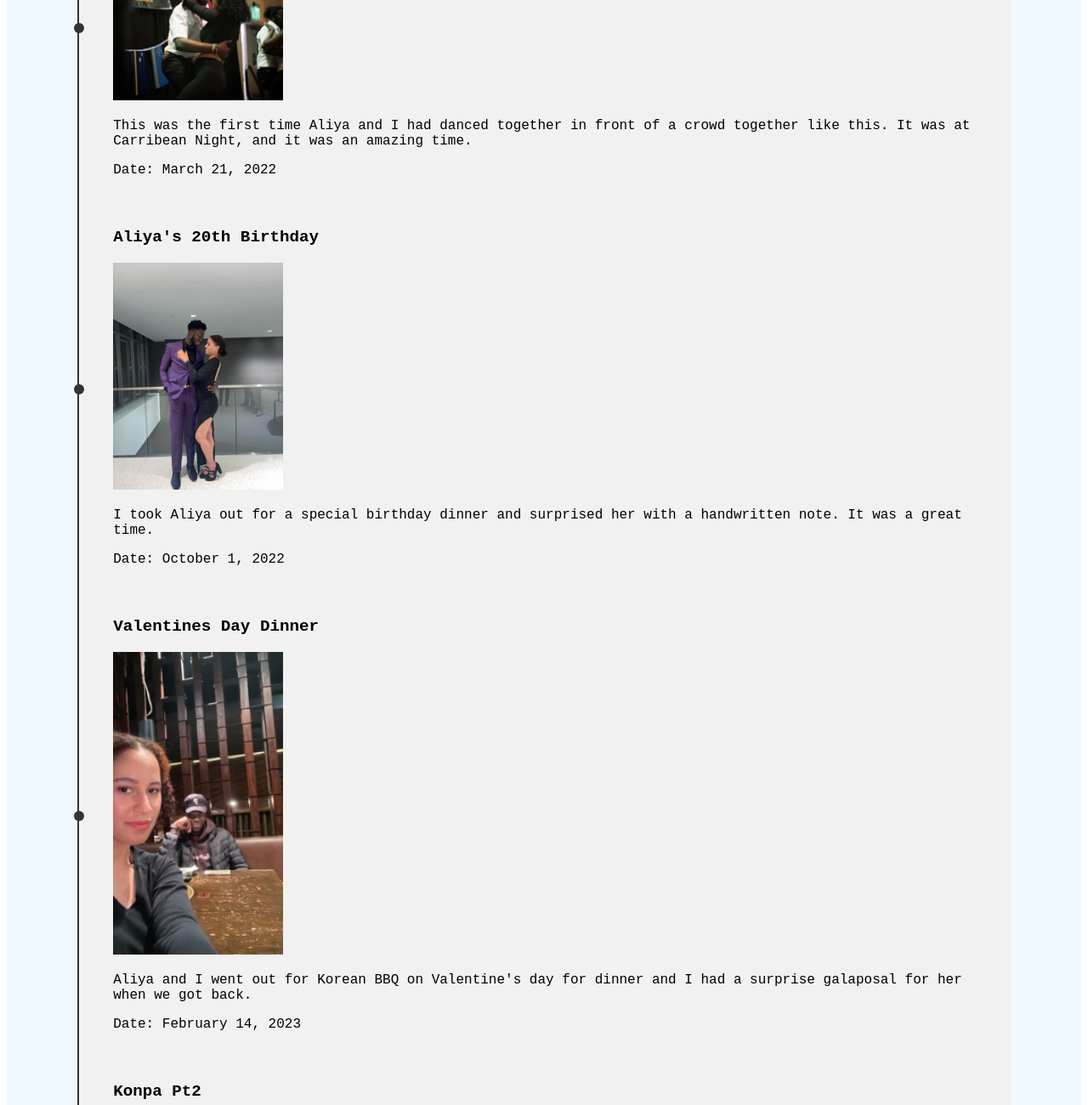
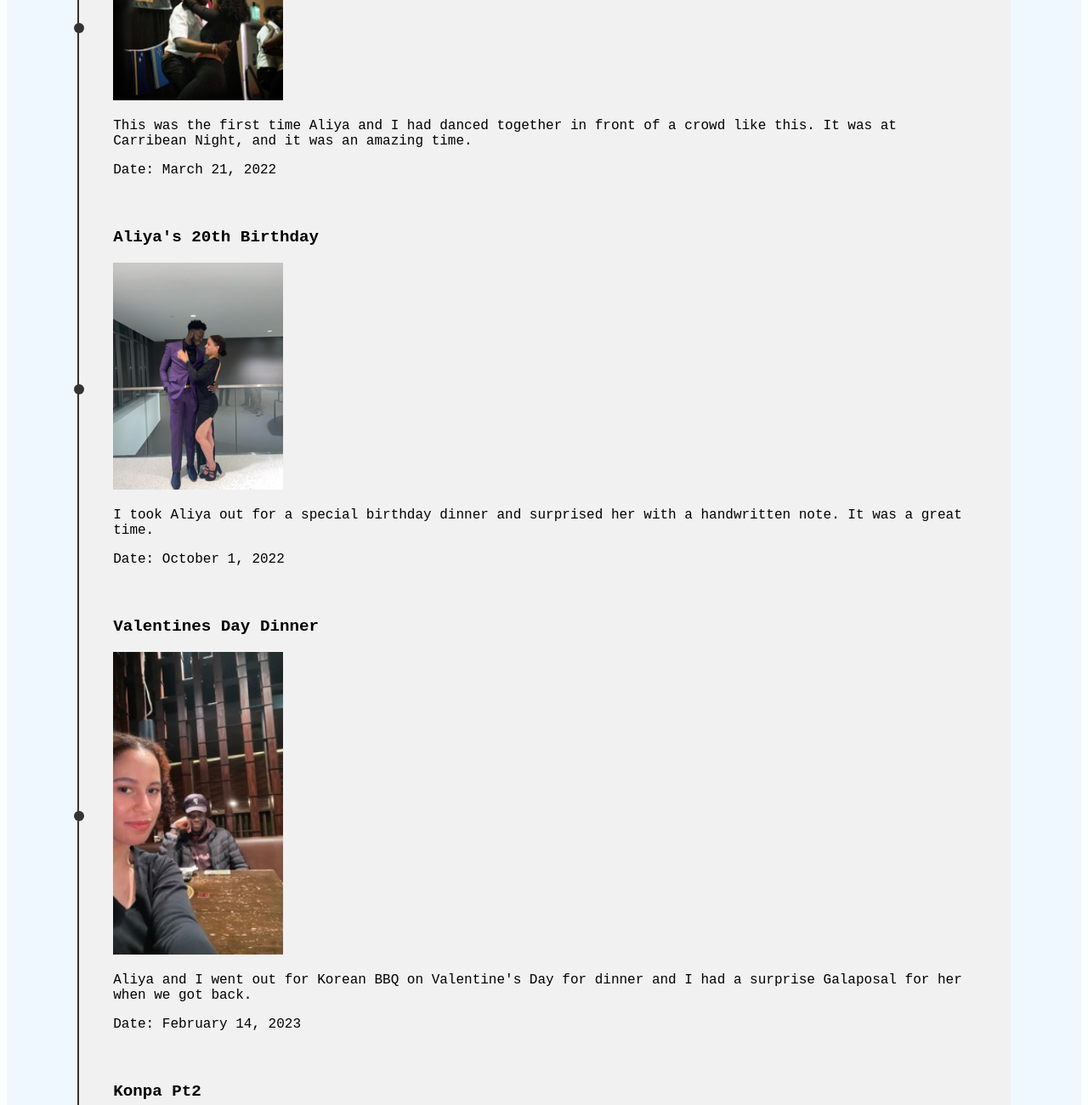
Before and after one commit to ephraimacquah/Me_and_My_Girlfriend, a plain HTML site: page index.html in a window 1280 px wide. Shown: the part 2100-3400 px from the top of the page at 85% size. Drawn offline with Linux system fonts and the light colour scheme.

Commit message:
Update index.html

```diff
--- a/index.html
+++ b/index.html
@@ -107,7 +107,7 @@ updated by Ephraim Acquah on September 26, 2023 at 9:04 PM
             <div class="event-item">
                 <h3 class="timeline-header">Konpa Pt1</h3>
                 <img src = "images/event2.jpeg" class="event_img" alt="event 2 image">
-                <p>This was the first time Aliya and I had danced together in front of a crowd together like this. It was at Carribean Night, and it was an amazing time.</p>
+                <p>This was the first time Aliya and I had danced together in front of a crowd like this. It was at Carribean Night, and it was an amazing time.</p>
                 <span>Date: March 21, 2022</span>
             </div>
             <div class="event-item">
@@ -119,7 +119,7 @@ updated by Ephraim Acquah on September 26, 2023 at 9:04 PM
             <div class="event-item">
                 <h3 class="timeline-header">Valentines Day Dinner</h3>
                 <img src = "images/event4.jpeg" class="event_img" alt="event 4 image">
-                <p>Aliya and I went out for Korean BBQ on Valentine's day for dinner and I had a surprise galaposal for her when we got back.</p>
+                <p>Aliya and I went out for Korean BBQ on Valentine's Day for dinner and I had a surprise Galaposal for her when we got back.</p>
                 <span>Date: February 14, 2023</span>
             </div>
             <div class="event-item">
```
